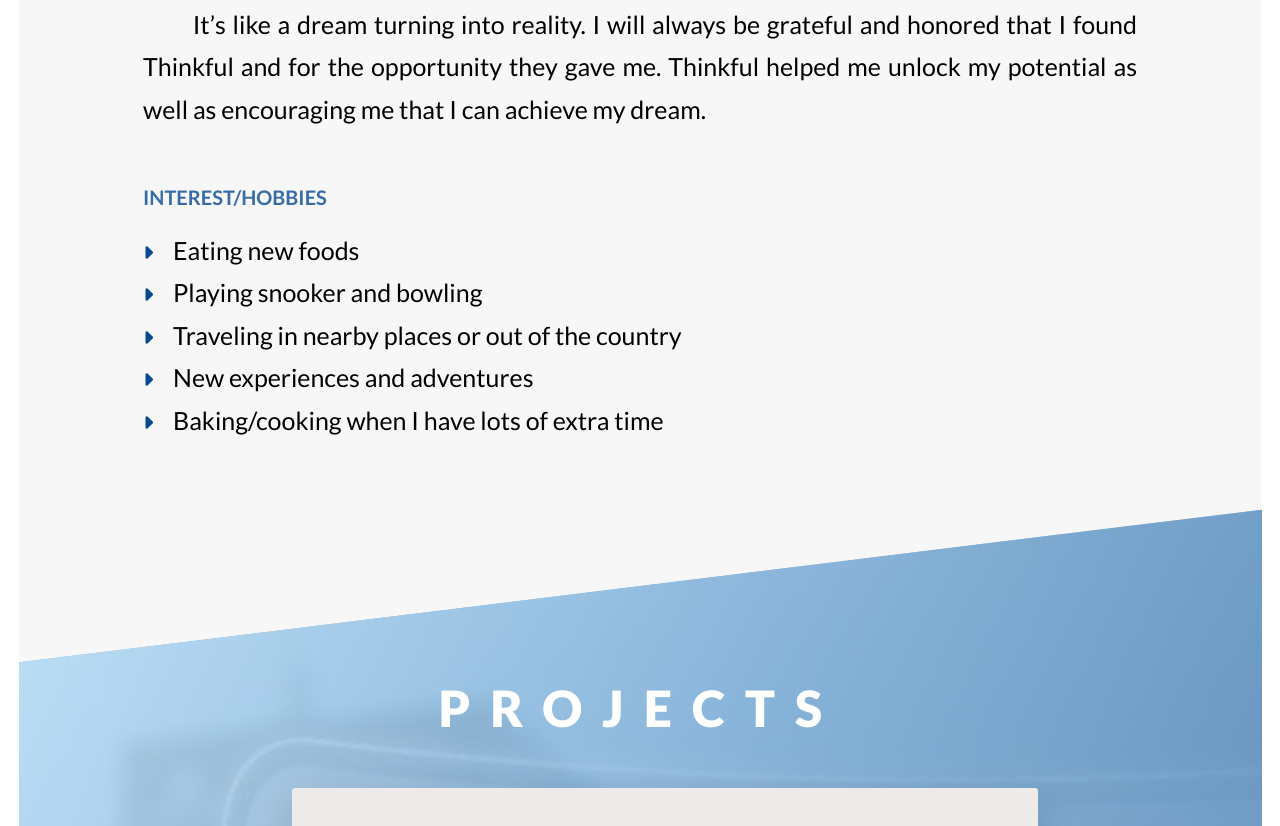
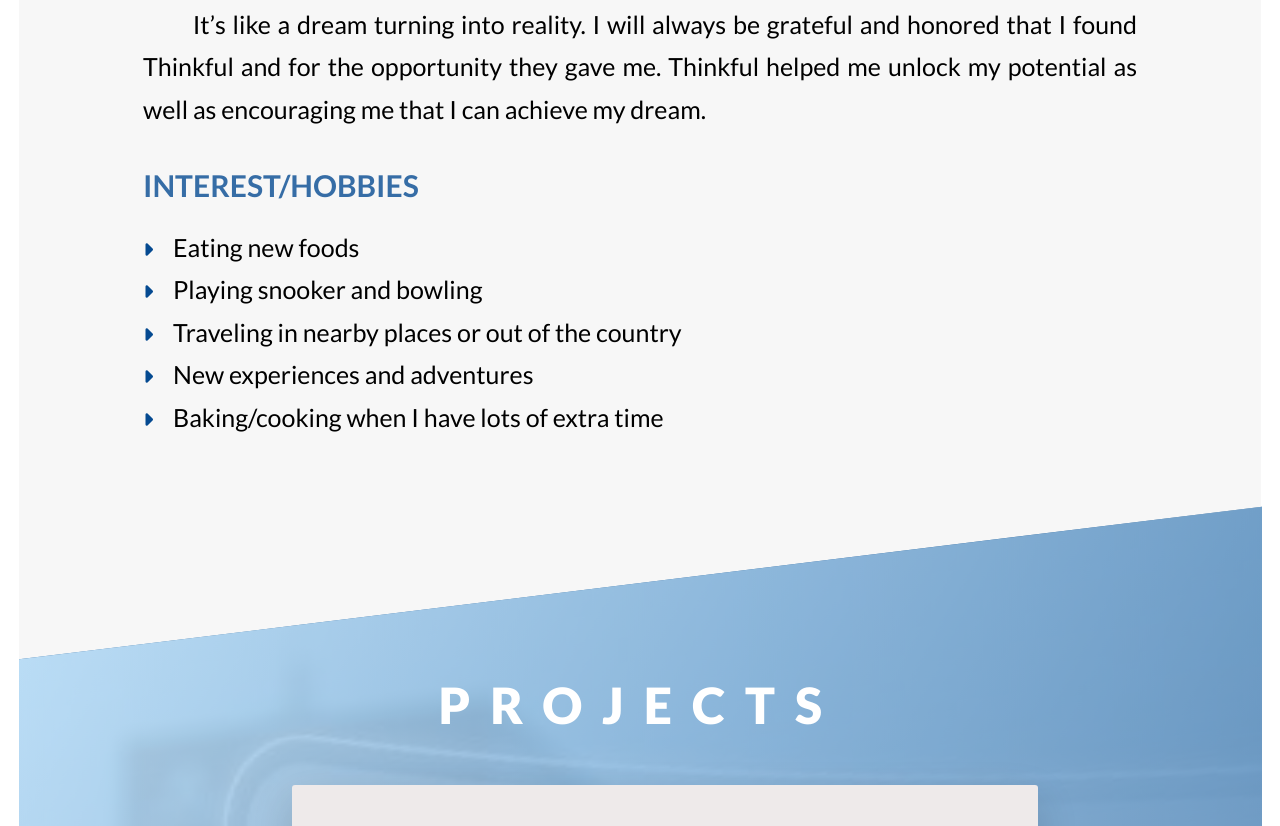
Before and after one commit to thinkful-ei-heron/Glaiza-Portfolio, a website: page index.html in a window 1280 px wide. Shown: the part 1154-1980 px from the top of the page. Drawn offline with nearby package versions, Linux system fonts and the light colour scheme.

Commit message:
media queries updated

```diff
--- a/index.css
+++ b/index.css
@@ -450,8 +450,8 @@ body {
     font-weight: 700;
     text-transform: uppercase;
     color: rgba(5,74,145, 0.8);
-    font-size: 2rem;
-    margin-top: 5%;
+    font-size: 3rem;
+    margin-top: 3%;
 }
 
 .u-margin-bottom-small {
@@ -578,7 +578,7 @@ body {
 
     #header {
     height: 100vh;
-    clip-path: polygon(0 0, 100% 0, 100% 83vh, 0 100%);
+    clip-path: polygon(0 0, 100% 0, 100% 80vh, 0 100%);
     }
 
     .header__logo-box {
```
